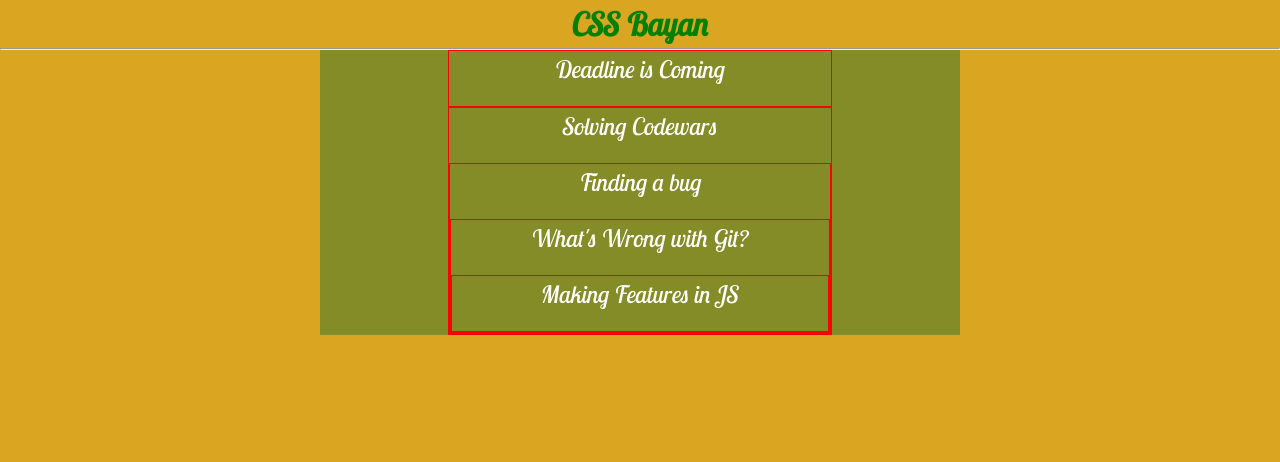
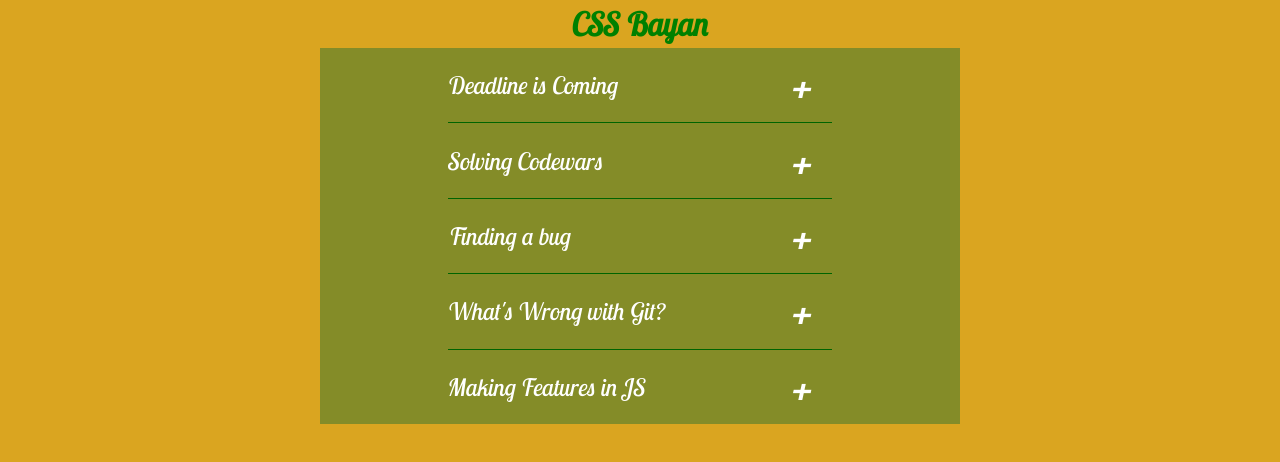
Before and after one commit to Nika0711/cssBayan, a plain HTML site: page cssBayan/index.html in a window 1280 px wide. Drawn offline with Linux system fonts and the light colour scheme.

Commit message:
feat: styling icon for accordion item (Sun Mar 12 16:38:03 MSK 2023)

```diff
--- a/cssBayan/index.html
+++ b/cssBayan/index.html
@@ -12,12 +12,12 @@
 </head>
 <body>
  <h1>CSS Bayan</h1>
- <hr>
  <div class="accordion container">
     <!-- item1 -->
     <div class="accordion-item">
         <input class="accordion-input" type="radio" name="bayan" id="meme1">
-        <label class="accordion-title" for = "meme1">Deadline is Coming</label>
+        <label class="accordion-title" for = "meme1">Deadline is Coming
+        </label>
         <div class="accordion-image">
             <img src="./img/deadline.svg" alt="deadline_meme">
         </div>
@@ -28,13 +28,15 @@
         <label class="accordion-title" for = "meme2">Solving Codewars</label>
         <div class="accordion-image">
             <img src="./img/codewars.svg" alt="codewars_meme">
-        </div>
+         </div>
+    </div>
         <!-- item 3 -->
     <div class="accordion-item">
         <input class="accordion-input" type="radio" name="bayan" id="meme3">
         <label class="accordion-title" for = "meme3">Finding a bug</label>
         <div class="accordion-image">
             <img src="./img/error.svg" alt="error_meme">
+         </div>
     </div>
     <!-- item 4 -->
     <div class="accordion-item">
@@ -43,6 +45,7 @@
         <div class="accordion-image">
             <img src="./img/git-problem.svg" alt="git_meme">
         </div>
+    </div>
     <!-- item 5 -->
     <div class="accordion-item">
         <input class="accordion-input" type="radio" name="bayan" id="meme5">
--- a/cssBayan/style.css
+++ b/cssBayan/style.css
@@ -6,6 +6,8 @@ body {
     font-style: oblique;
     line-height: 1.5;
     background-color: goldenrod;
+
+
 }
 
 *, *::before, *::after {
@@ -29,31 +31,34 @@ li{
     margin: 0 auto;
     padding: 0 10%;
     background-color: rgb(49, 117, 49, 0.5);
-    text-align:center;
 }
 
-hr{
-    color: grey;
-}
 h1{
     font-style: oblique;
     text-align:center;
     color: green;
 }
 .accordion{
+
    max-width: 50%;
    margin: auto;
+
+   display: flex;
+   flex-direction: column;
 }
 .accordion:hover{
     cursor: pointer;
 
-    transition: .5s ease-out;
+    transition: 1s ease-out;
 }
 .accordion:hover .accordion-title{
     color: black;
 }
 .accordion-item{
-    border: 1px solid red;
+    border-bottom: 1px solid darkgreen;
+}
+.accordion-item:last-child{
+    border-bottom: 0px;
 }
 .accordion-input{
     appearance: none;
@@ -61,11 +66,11 @@ h1{
     width:0;
     height:0;
 }
-.accordion-input:checked + .accordion-image{
+.accordion-input:checked ~ .accordion-image{
     display:block;
 }
-.accordion-input:checked + .accordion-title{
-    color: red;
+.accordion-input:checked ~ .accordion-title{
+    color: rgb(81, 209, 81);
 }
 .accordion-title{
     display: block;
@@ -73,7 +78,10 @@ h1{
     font-size:1.5em;
     color: white;
     margin-bottom: 5%;
+    margin-top: 5%;
     cursor:pointer;
+
+    position: relative;
 }
 
 .accordion-image{
@@ -83,3 +91,18 @@ h1{
 .accordion-item:hover .accordion-image{
    display:block;
 }
+.accordion-title:after{
+    display:block;
+    content: "+";
+    position: absolute;
+    font-size: 2em;
+    right: 5%;
+    top: 50%;
+    transform: translateY(-50%);
+    transition: 0.3s all;
+}
+
+.accordion-item:hover .accordion-title:after{
+    transform: translateY(-50%) rotate(217deg);
+    font-size: 2.5em;
+}
```
